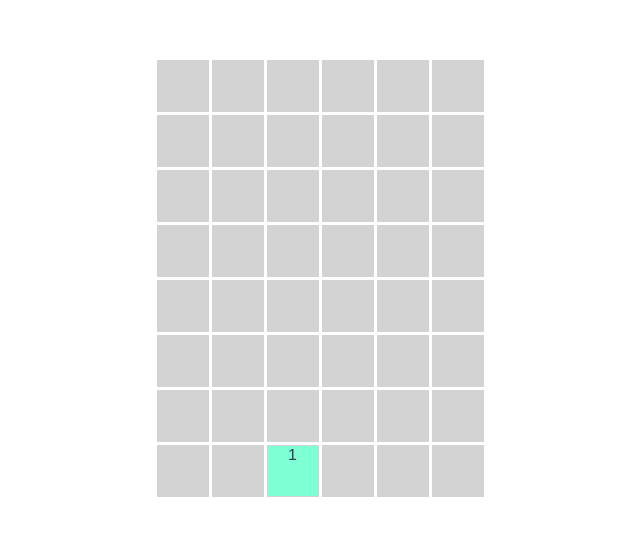
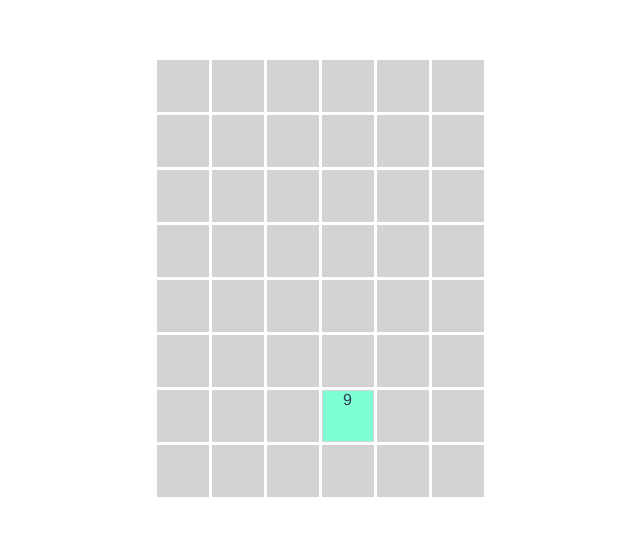
Before and after one commit to yukichi0324/math-puzzle-app, a Vue app: page / in a window 1280 px wide. Shown: the top 536 px of the page, without its empty margins (321-961 px from the left). Built offline with nearby package versions, Linux system fonts and the light colour scheme.

Commit message:
衝突判定、ランダムな数字を落とす

```diff
--- a/src/components/PuzzleGrid.vue
+++ b/src/components/PuzzleGrid.vue
@@ -2,8 +2,11 @@
     <div class="grid-container">
         <div class="grid">
             <div v-for="n in 48" :key="n" class="grid-cell"></div>
-            <div v-for="cell in cells" :key="cell.x + '-' + cell.y" :style="cellStyle(cell)">
+            <div v-for="cell in staticCells" :key="cell.x + '-' + cell.y" :style="cellStyle(cell)">
                 {{ cell.value }}
+            </div>
+            <div v-if="fallingCell" :style="cellStyle(fallingCell)">
+                {{ fallingCell.value }}
             </div>
         </div>
     </div>
@@ -14,7 +17,10 @@ export default {
     name: 'PuzzleGrid',
     data() {
         return {
-            cells: [{ value: 1, x: 2, y: 3 }]
+            staticCells: [],
+            fallingCell: null,
+            nextCell: { value: 9, x: 3, y: 0 }, // 初期の落ちるセルの設定
+            intervalId: null
         }
     },
     methods: {
@@ -30,22 +36,46 @@ export default {
                 zIndex: 1
             };
         },
+        isCollision(newCell) {
+            // セルがグリッド外に出ているか、他のセルと衝突するかチェック
+            return (
+                newCell.x < 0 ||
+                newCell.x >= 6 ||
+                newCell.y >= 8 ||
+                this.staticCells.some(cell => cell.x === newCell.x && cell.y === newCell.y)
+            );
+        },
         moveCellsDown() {
-            console.log('call moveCellsDown')
-            //TODO:forEachが嫌だ
-            this.cells.forEach(cell => {
-                if (cell.y < 7) {
-                    cell.y += 1;
+            console.log('called move');
+            if (this.fallingCell) {
+                // 現在落ちているセルがある場合
+                const newCell = { ...this.fallingCell, y: this.fallingCell.y + 1 };
+                console.log('newCell',newCell);
+
+                if (this.isCollision(newCell)) {
+                    // 一番下に到達したか、他のセルと衝突した場合
+                    this.staticCells.push(this.fallingCell);
+                    this.fallingCell = null; // 落ちているセルがなくなった
+                } else {
+                    this.fallingCell.y += 1; // セルを1つ下に移動
                 }
-            });
-        },
+            } else {
+                console.log('new cell');
+                console.log('this.fallingCell-1',this.fallingCell);
+                // 落ちているセルがない場合、新しいセルを生成
+                this.fallingCell = { ...this.nextCell, y: 0 };
+                console.log('this.fallingCell-2',this.fallingCell);
+
+                console.log('this.nextCell',this.nextCell)
+                this.nextCell = { value: Math.floor(Math.random() * 10), x: Math.floor(Math.random() * 6), y: 0 };
+                console.log('this.nextCell-2',this.nextCell)
+            }
+        }
     },
     created() {
-        console.log('created')
         this.intervalId = setInterval(this.moveCellsDown, 1000);
     },
     beforeUnmount() {
-        console.log('beforeDestroy')
         clearInterval(this.intervalId);
     }
 }
```
